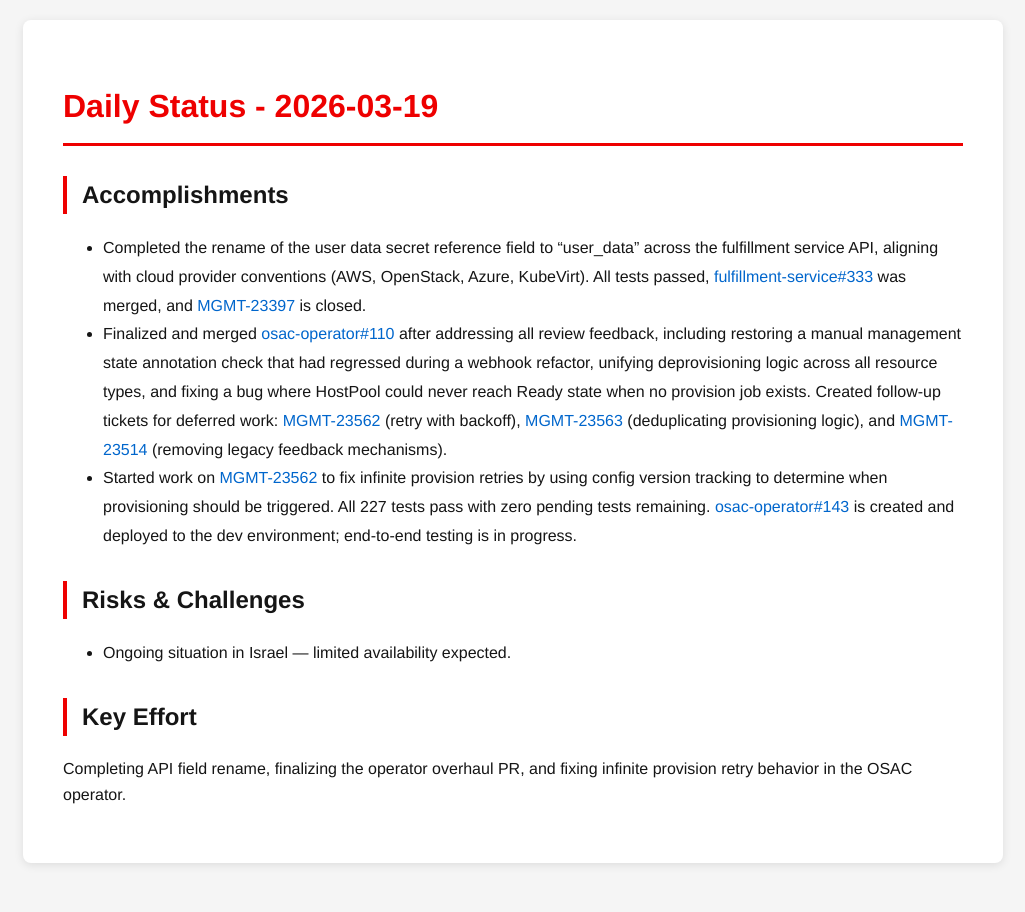
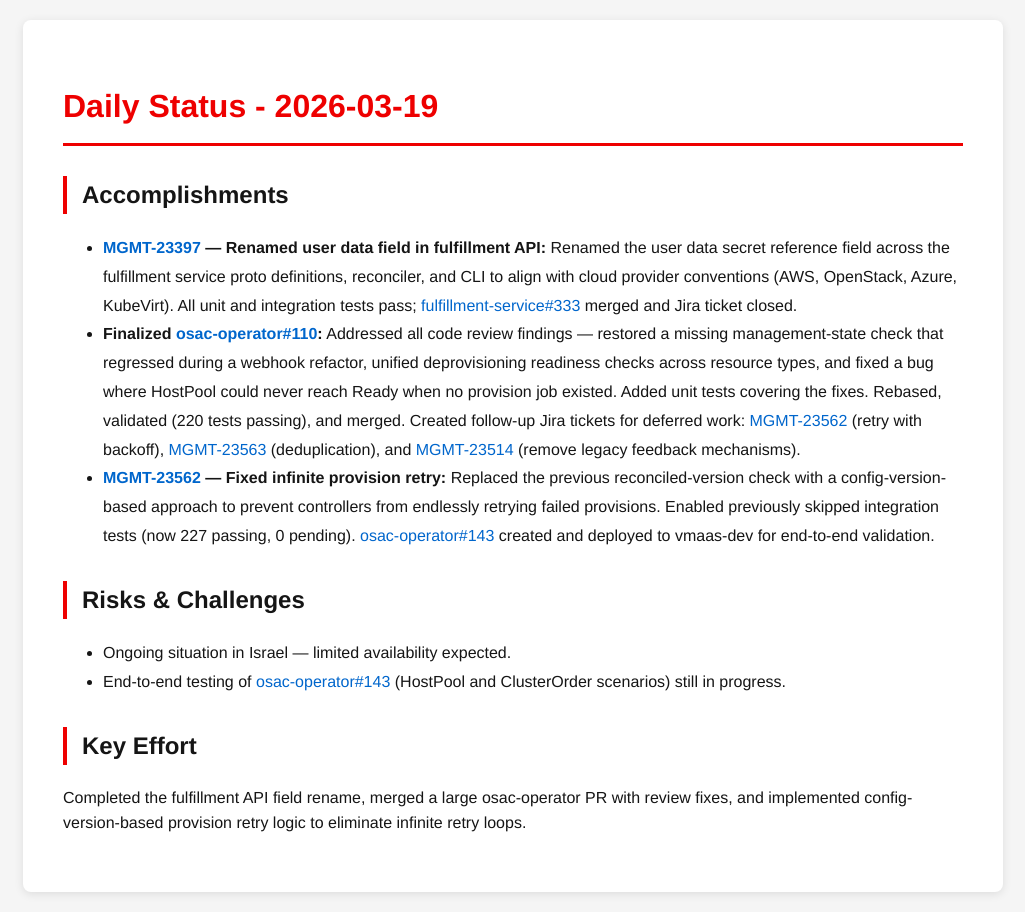
Before and after one commit to tzvatot/daily-status, a Jekyll site: the page built from 2026-03-19.md, in a window 1280 px wide. Shown: the whole page, without its empty margins (127-1152 px from the left). Built offline with Jekyll 4.4.1, drawn with Linux system fonts in a browser that asks for light colours.

Commit message:
Daily status update - 2026-03-19

```diff
--- a/2026-03-19.md
+++ b/2026-03-19.md
@@ -7,12 +7,13 @@
 # Daily Status - 2026-03-19
 
 ## Accomplishments
-- Completed the rename of the user data secret reference field to "user_data" across the fulfillment service API, aligning with cloud provider conventions (AWS, OpenStack, Azure, KubeVirt). All tests passed, [fulfillment-service#333](https://github.com/osac-project/fulfillment-service/pull/333) was merged, and [MGMT-23397](https://issues.redhat.com/browse/MGMT-23397) is closed.
-- Finalized and merged [osac-operator#110](https://github.com/osac-project/osac-operator/pull/110) after addressing all review feedback, including restoring a manual management state annotation check that had regressed during a webhook refactor, unifying deprovisioning logic across all resource types, and fixing a bug where HostPool could never reach Ready state when no provision job exists. Created follow-up tickets for deferred work: [MGMT-23562](https://issues.redhat.com/browse/MGMT-23562) (retry with backoff), [MGMT-23563](https://issues.redhat.com/browse/MGMT-23563) (deduplicating provisioning logic), and [MGMT-23514](https://issues.redhat.com/browse/MGMT-23514) (removing legacy feedback mechanisms).
-- Started work on [MGMT-23562](https://issues.redhat.com/browse/MGMT-23562) to fix infinite provision retries by using config version tracking to determine when provisioning should be triggered. All 227 tests pass with zero pending tests remaining. [osac-operator#143](https://github.com/osac-project/osac-operator/pull/143) is created and deployed to the dev environment; end-to-end testing is in progress.
+- **[MGMT-23397](https://issues.redhat.com/browse/MGMT-23397) — Renamed user data field in fulfillment API:** Renamed the user data secret reference field across the fulfillment service proto definitions, reconciler, and CLI to align with cloud provider conventions (AWS, OpenStack, Azure, KubeVirt). All unit and integration tests pass; [fulfillment-service#333](https://github.com/osac-project/fulfillment-service/pull/333) merged and Jira ticket closed.
+- **Finalized [osac-operator#110](https://github.com/osac-project/osac-operator/pull/110):** Addressed all code review findings — restored a missing management-state check that regressed during a webhook refactor, unified deprovisioning readiness checks across resource types, and fixed a bug where HostPool could never reach Ready when no provision job existed. Added unit tests covering the fixes. Rebased, validated (220 tests passing), and merged. Created follow-up Jira tickets for deferred work: [MGMT-23562](https://issues.redhat.com/browse/MGMT-23562) (retry with backoff), [MGMT-23563](https://issues.redhat.com/browse/MGMT-23563) (deduplication), and [MGMT-23514](https://issues.redhat.com/browse/MGMT-23514) (remove legacy feedback mechanisms).
+- **[MGMT-23562](https://issues.redhat.com/browse/MGMT-23562) — Fixed infinite provision retry:** Replaced the previous reconciled-version check with a config-version-based approach to prevent controllers from endlessly retrying failed provisions. Enabled previously skipped integration tests (now 227 passing, 0 pending). [osac-operator#143](https://github.com/osac-project/osac-operator/pull/143) created and deployed to vmaas-dev for end-to-end validation.
 
 ## Risks & Challenges
 - Ongoing situation in Israel — limited availability expected.
+- End-to-end testing of [osac-operator#143](https://github.com/osac-project/osac-operator/pull/143) (HostPool and ClusterOrder scenarios) still in progress.
 
 ## Key Effort
-Completing API field rename, finalizing the operator overhaul PR, and fixing infinite provision retry behavior in the OSAC operator.
+Completed the fulfillment API field rename, merged a large osac-operator PR with review fixes, and implemented config-version-based provision retry logic to eliminate infinite retry loops.
```
